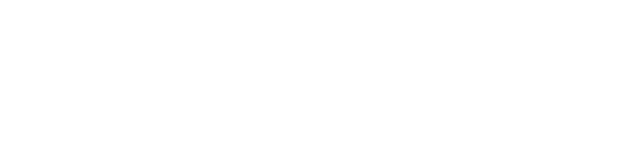
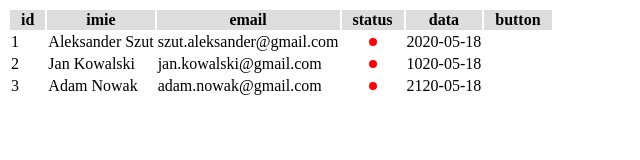
Before and after one commit to AleksanderSzut/datatable, a plain HTML site: page index.html in a window 1280 px wide. Shown: the whole page, without its empty margins (0-640 px from the left). Drawn offline with Linux system fonts and the light colour scheme.

Commit message:
Szkielet strony

```diff
--- a/css/datatable.scss
+++ b/css/datatable.scss
@@ -0,0 +1,79 @@
+
+
+.datatable
+{
+  &__header
+  {
+    background-color: #ddd;
+    th
+    {
+      position: relative;
+      &::after, &::before
+      {
+        content: '';
+        display: inline-block;
+        height: 10px;
+        width: 10px;
+
+      }
+      &.sortedColumn
+      {
+        &::after
+        {
+          margin-left: 10px;
+        }
+        &::before
+        {
+          background-color: black;
+          position: absolute;
+          right: 5px;
+          top: 50%;
+          transform: translateY(-50%);
+
+          clip-path: polygon(0% 0%, 50% 100%, 100% 0%);
+
+        }
+
+        &.sortDesc::before
+        {
+           clip-path: polygon(0% 100%, 50% 0%, 100% 100%);
+        }
+      }
+
+    }
+  }
+  &__body
+  {
+    .status
+    {
+      color: rgba(0, 0, 0, 0);
+      position: relative;
+      &::after
+      {
+        content: '';
+        display: block;
+        position: absolute;
+        left:50%;
+        top:50%;
+        height: 8px;
+        width: 8px;
+        border-radius: 100%;
+        transform: translate(-50%, -50%);
+
+      }
+      &.red::after
+      {
+        background-color: red;
+      }
+      &.green::after
+      {
+        background-color: green;
+      }
+    }
+  }
+  &__row
+  {
+
+  }
+
+}
--- a/index.html
+++ b/index.html
@@ -4,9 +4,62 @@
         <meta charset="UTF-8">
         <title>Title</title>
 
-    <link rel="stylesheet" type="text/css" >
+        <link rel="stylesheet" type="text/css" href="css/datatable.css">
     </head>
     <body>
-
+        <table class="datatable" id="app">
+        </table>
     </body>
 </html>
+<script src="js/app.js"></script>
+<script>
+
+    myTable = {
+        head: ["id", "imie", "email", "status", "data", "button"],
+        col : [
+            {
+                type: null
+            },
+            {
+                type: null
+            },
+            {
+                type: null
+            },
+            {
+                type: null,
+                specialClass: "status red",
+            },
+            {
+                type: "date"
+            },
+            {
+                type: "button"
+            }
+        ],
+        rows : [
+                [
+                    1,
+                    "Aleksander Szut",
+                    "szut.aleksander@gmail.com",
+                    "1",
+                    "2020-05-18"
+                ],
+                [
+                    2,
+                    "Jan Kowalski ",
+                    "jan.kowalski@gmail.com",
+                    "0",
+                    "1020-05-18"
+                ],
+                [
+                    3,
+                    "Adam Nowak",
+                    "adam.nowak@gmail.com",
+                    "1",
+                    "2120-05-18"
+                ]
+            ]
+        };
+    initDataTables(document.querySelector("#app"), myTable);
+</script>
--- a/js/app.js
+++ b/js/app.js
@@ -0,0 +1,144 @@
+
+/*Własne funkcje porównywania znaków*/
+
+let sortDirection = false;
+let tableHand;
+let dataList;
+let tbody;
+
+function sortDateCol(sort, colID) {
+    dataList.rows = dataList.rows.sort((p1,p2) =>{
+        return sort ? new Date(p1[colID]) - new Date(p2[colID]) : new Date(p2[colID]) - new Date(p1[colID]);
+    });
+    console.log("Date");
+}
+function sortNumberCol(sort, colID) {
+    dataList.rows = dataList.rows.sort((p1,p2) =>{
+        return sort ? p1[colID] - p2[colID] : p2[colID] - p1[colID]  ;
+    });
+}
+function sortStringCol(sort, colID) {
+    dataList.rows = dataList.rows.sort((p1,p2) =>{
+        return sort ? p1[colID].localeCompare(p2[colID]) : p2[colID].localeCompare( p1[colID])  ;
+    });
+}
+/*Funkcja sortującja po kolumnie tabeli*/
+function sortColumn(colID, specialType)
+{
+    sortDirection = !sortDirection;
+    const dataType = typeof dataList.rows[0][colID];
+
+    let sortedCol = document.querySelectorAll('.sortedColumn');
+    for(let sortedItem of sortedCol)
+        sortedItem.classList.remove('sortedColumn');
+    let thisCol = document.getElementById('tableColHeader'+colID);
+    thisCol.classList.add('sortedColumn');
+    if(sortDirection)
+        thisCol.classList.add("sortDesc");
+    else
+        thisCol.classList.remove("sortDesc");
+
+    if(typeof specialType != 'undefined')
+    {
+        switch (specialType) {
+            case 'date':
+                sortDateCol(sortDirection, colID);
+                break;
+            case 'nosort':
+                break;
+            default:
+                sortNumberCol(sortDirection, colID);
+        }
+
+    }
+    else
+    {
+        switch (dataType) {
+            case 'number':
+                sortNumberCol(sortDirection, colID);
+                break;
+            case 'string':
+                sortStringCol(sortDirection, colID);
+                break;
+        }
+    }
+
+    setBodyRow();
+}
+
+function setBodyRow() {
+    let innerHTML = '';
+
+    for(let row of dataList.rows)
+    {
+        innerHTML += '<tr class="datatable datatable__row"> ';
+        let i=0;
+        for(let data of row)
+        {
+            let specialClass = '';
+            if(dataList.col[i].specialClass != null)
+            {
+                specialClass = dataList.col[i].specialClass;
+            }
+            innerHTML += `<td class="${specialClass}">${data}</td>`;
+
+            i++
+        }
+        innerHTML += '</tr>';
+    }
+    tbody.innerHTML = innerHTML;
+}
+
+function loadTableBody() {
+    tbody = document.createElement("tbody");
+    tbody.classList.add("datatable");
+    tbody.classList.add("datatable__body");
+    tableHand.appendChild(tbody);
+
+    setBodyRow();
+}
+
+function initDataTables(elementHandler, tableObject) {
+
+    tableHand = elementHandler;
+    dataList = tableObject;
+
+
+    /*Load head*/
+    if (typeof tableObject.head !== "undefined")
+    {
+
+        let thead = document.createElement("thead");
+        let tr = document.createElement("tr");
+        thead.classList.add("datatable");
+        thead.classList.add("datatable__header");
+        thead.appendChild(tr);
+
+        let tdElements = '';
+        let i = 0;
+        for (let tdElement of tableObject.head) {
+            let specialType = '';
+            if(tableObject.col[i].type != null)
+            {
+                console.log(tableObject.col[i].type);
+                specialType = `, '`+tableObject.col[i].type+`'`;
+            }
+            tdElements += `<th id="tableColHeader${i}" class="" onclick="sortColumn(${i}${specialType})">${tdElement}</th>`;
+
+            i++;
+        }
+        elementHandler.appendChild(thead).innerHTML = `<tr>${tdElements}</tr>`;
+    }
+    else
+        console.error('Objekt danych nie posiada nagłówka "head"');
+
+    /*Load body*/
+
+    if (typeof tableObject.rows !== "undefined")
+    {
+        loadTableBody(dataList);
+    }
+    else
+        console.error('Objekt danych nie posiada elementu "rows"');
+
+}
```
Also changed, not shown: css/datatable.css (added), 1 other file. Lines whose indentation alone changed are shown as unchanged.
